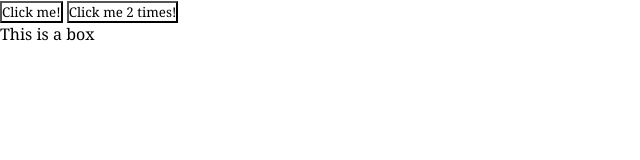
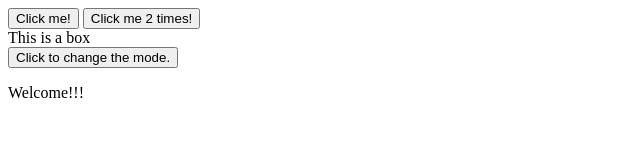
Before and after one commit to AchhyutB/Javascript-learning, a plain HTML site: page for(Event).html in a window 1280 px wide. Shown: the whole page, without its empty margins (0-640 px from the left). Drawn offline with Linux system fonts and the light colour scheme.

Commit message:
Learn about Event listener and learn how to change the mode i.e DARK MODE TO LIGHT and vice versa

```diff
--- a/for(Event).html
+++ b/for(Event).html
@@ -4,14 +4,108 @@
     <meta charset="UTF-8">
     <meta name="viewport" content="width=device-width, initial-scale=1.0">
     <title>Document</title>
-    <link rel="stylesheet" href="styles.css">
+    <link rel="stylesheet" href="for(Event).css"/>
 </head>
 <body>
     <div class="button">
   <button id="btn1">Click me!</button>
   <button id="btn2">Click me 2 times!</button>
 </div>
-<div class="box">This is a box</div>
+<div id="box">This is a box</div>
+
+<button id="mode">Click to change the mode.</button>
+<p>Welcome!!!</p>
+
+
+
+
+
+
+
+
+
+
+
+ <!-- FOR 1ST SWITCH -->
+
+ <!-- From Uiverse.io by cuzpq
+<input type="checkbox" class="theme-checkbox">
+ -->
+
+
+<!-------------------------------------------------------------------------------------------------------------------------------------------------------------------------->
+
+
+<!-- FOR 2ND SWITCH -->
+
+<!-- From Uiverse.io by RiccardoRapelli -->
+<!-- <label class="switch">
+  <input id="input" type="checkbox" checked="darkTheme" />
+  <div class="slider round">
+    <div class="sun-moon">
+      <svg id="moon-dot-1" class="moon-dot" viewBox="0 0 100 100">
+        <circle cx="50" cy="50" r="50"></circle>
+      </svg>
+      <svg id="moon-dot-2" class="moon-dot" viewBox="0 0 100 100">
+        <circle cx="50" cy="50" r="50"></circle>
+      </svg>
+      <svg id="moon-dot-3" class="moon-dot" viewBox="0 0 100 100">
+        <circle cx="50" cy="50" r="50"></circle>
+      </svg>
+      <svg id="light-ray-1" class="light-ray" viewBox="0 0 100 100">
+        <circle cx="50" cy="50" r="50"></circle>
+      </svg>
+      <svg id="light-ray-2" class="light-ray" viewBox="0 0 100 100">
+        <circle cx="50" cy="50" r="50"></circle>
+      </svg>
+      <svg id="light-ray-3" class="light-ray" viewBox="0 0 100 100">
+        <circle cx="50" cy="50" r="50"></circle>
+      </svg>
+
+      <svg id="cloud-1" class="cloud-dark" viewBox="0 0 100 100">
+        <circle cx="50" cy="50" r="50"></circle>
+      </svg>
+      <svg id="cloud-2" class="cloud-dark" viewBox="0 0 100 100">
+        <circle cx="50" cy="50" r="50"></circle>
+      </svg>
+      <svg id="cloud-3" class="cloud-dark" viewBox="0 0 100 100">
+        <circle cx="50" cy="50" r="50"></circle>
+      </svg>
+      <svg id="cloud-4" class="cloud-light" viewBox="0 0 100 100">
+        <circle cx="50" cy="50" r="50"></circle>
+      </svg>
+      <svg id="cloud-5" class="cloud-light" viewBox="0 0 100 100">
+        <circle cx="50" cy="50" r="50"></circle>
+      </svg>
+      <svg id="cloud-6" class="cloud-light" viewBox="0 0 100 100">
+        <circle cx="50" cy="50" r="50"></circle>
+      </svg>
+    </div>
+    <div class="stars">
+      <svg id="star-1" class="star" viewBox="0 0 20 20">
+        <path
+          d="M 0 10 C 10 10,10 10 ,0 10 C 10 10 , 10 10 , 10 20 C 10 10 , 10 10 , 20 10 C 10 10 , 10 10 , 10 0 C 10 10,10 10 ,0 10 Z"
+        ></path>
+      </svg>
+      <svg id="star-2" class="star" viewBox="0 0 20 20">
+        <path
+          d="M 0 10 C 10 10,10 10 ,0 10 C 10 10 , 10 10 , 10 20 C 10 10 , 10 10 , 20 10 C 10 10 , 10 10 , 10 0 C 10 10,10 10 ,0 10 Z"
+        ></path>
+      </svg>
+      <svg id="star-3" class="star" viewBox="0 0 20 20">
+        <path
+          d="M 0 10 C 10 10,10 10 ,0 10 C 10 10 , 10 10 , 10 20 C 10 10 , 10 10 , 20 10 C 10 10 , 10 10 , 10 0 C 10 10,10 10 ,0 10 Z"
+        ></path>
+      </svg>
+      <svg id="star-4" class="star" viewBox="0 0 20 20">
+        <path
+          d="M 0 10 C 10 10,10 10 ,0 10 C 10 10 , 10 10 , 10 20 C 10 10 , 10 10 , 20 10 C 10 10 , 10 10 , 10 0 C 10 10,10 10 ,0 10 Z"
+        ></path>
+      </svg>
+    </div>
+  </div>
+</label> -->
+
 </body>
 <script src="course7(events).js"></script>
 </html>
```
